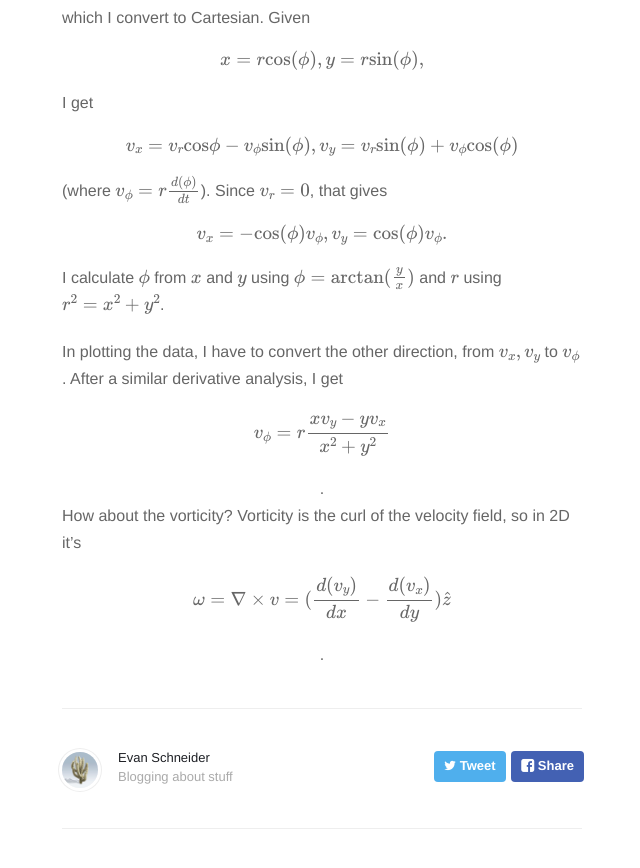
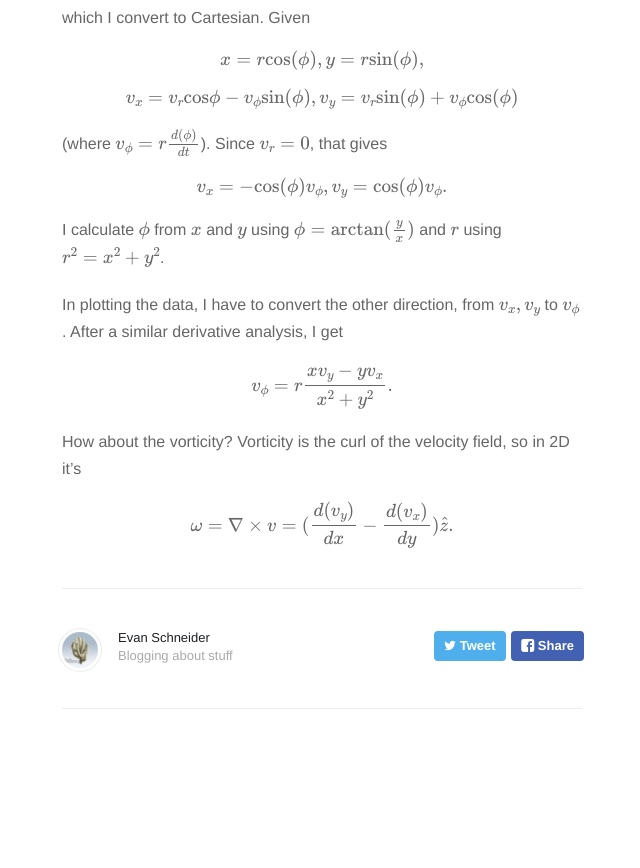
Before and after one commit to evaneschneider/site, a Jekyll site: the page built from _posts/2016-12-19-Gresho-Test.markdown, in a window 1280 px wide and 1400 px high, scrolled down 876 px, cut to the strip 431-1299 px from the top of the window. Shown: the whole strip, without its empty margins (318-958 px from the left). Built offline with Jekyll 4.4.1, drawn with Linux system fonts in a browser that asks for light colours; nearby versions of some CDN libraries; formulas are drawn with MathJax 3.

Commit message:
minor edits

```diff
--- a/_posts/2016-12-19-Gresho-Test.markdown
+++ b/_posts/2016-12-19-Gresho-Test.markdown
@@ -26,37 +26,28 @@ balancing the velocities, so perhaps I'm calculating the initial velocities wron
 
 The velocity in the gresho problem is specified in polar
 coordinates, which I convert to Cartesian. Given
-
 <div style="text-align: center">
 $$x = r \mathrm{cos}(\phi),   y = r \mathrm{sin}(\phi),$$
 </div>
-
-I get
-
 <div style="text-align: center">
 $$v_{x} = v_{r}\mathrm{cos}\phi - v_{\phi} \mathrm{sin}(\phi),
 v_{y} = v_{r}\mathrm{sin}(\phi) + v_{\phi}\mathrm{cos}(\phi)$$
 </div>
-
 (where $$v_{\phi} = r \frac{d(\phi)}{dt}$$). Since $$v_{r} = 0$$,
 that gives
-
 <div style="text-align: center">
 $$v_{x} = -\mathrm{cos}(\phi) v_{\phi},   v_{y} = \mathrm{cos}(\phi) v_{\phi}.$$
 </div>
-
 I calculate $$\phi$$ from $$x$$ and $$y$$ using $$\phi= \mathrm{arctan}(\frac{y}{x})$$ and
 $$r$$ using $$r^2 = x^2 + y^2$$.
 
 In plotting the data, I have to convert the other direction, from $$v_{x}, v_{y}$$ to
 $$v_{\phi}$$. After a similar derivative analysis, I get
-
 <div style="text-align: center">
-$$v_{\phi} = r \frac{x v_y - y v_x}{x^2 + y^2}$$.
+$$v_{\phi} = r \frac{x v_y - y v_x}{x^2 + y^2}.$$
 </div>
 
 How about the vorticity? Vorticity is the curl of the velocity field, so in 2D it's
-
 <div style="text-align: center">
-$$\omega = \nabla \times v = (\frac{d(v_y)}{dx} - \frac{d(v_x)}{dy})\hat{z}$$.
+$$\omega = \nabla \times v = (\frac{d(v_y)}{dx} - \frac{d(v_x)}{dy})\hat{z}.$$
 </div>
```
